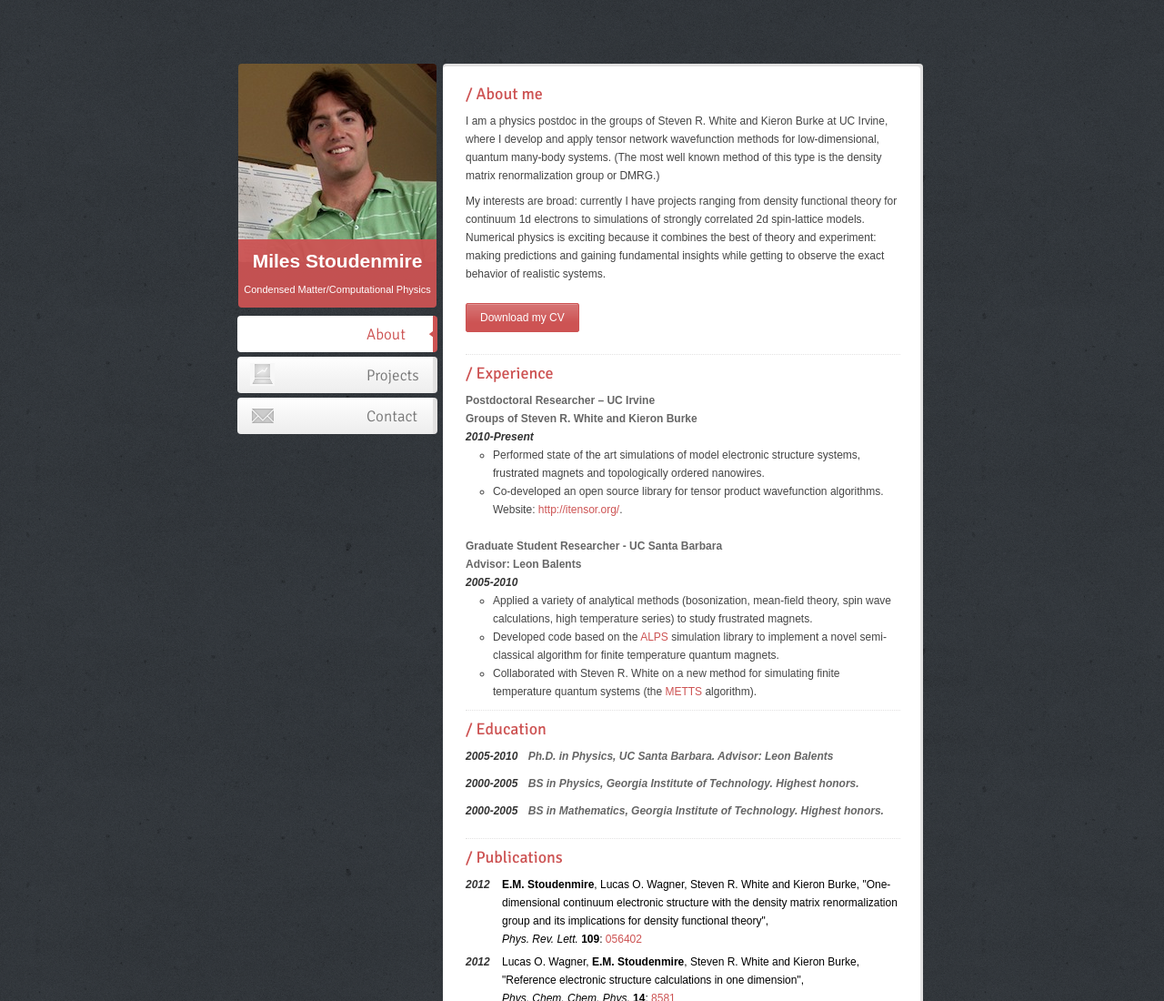
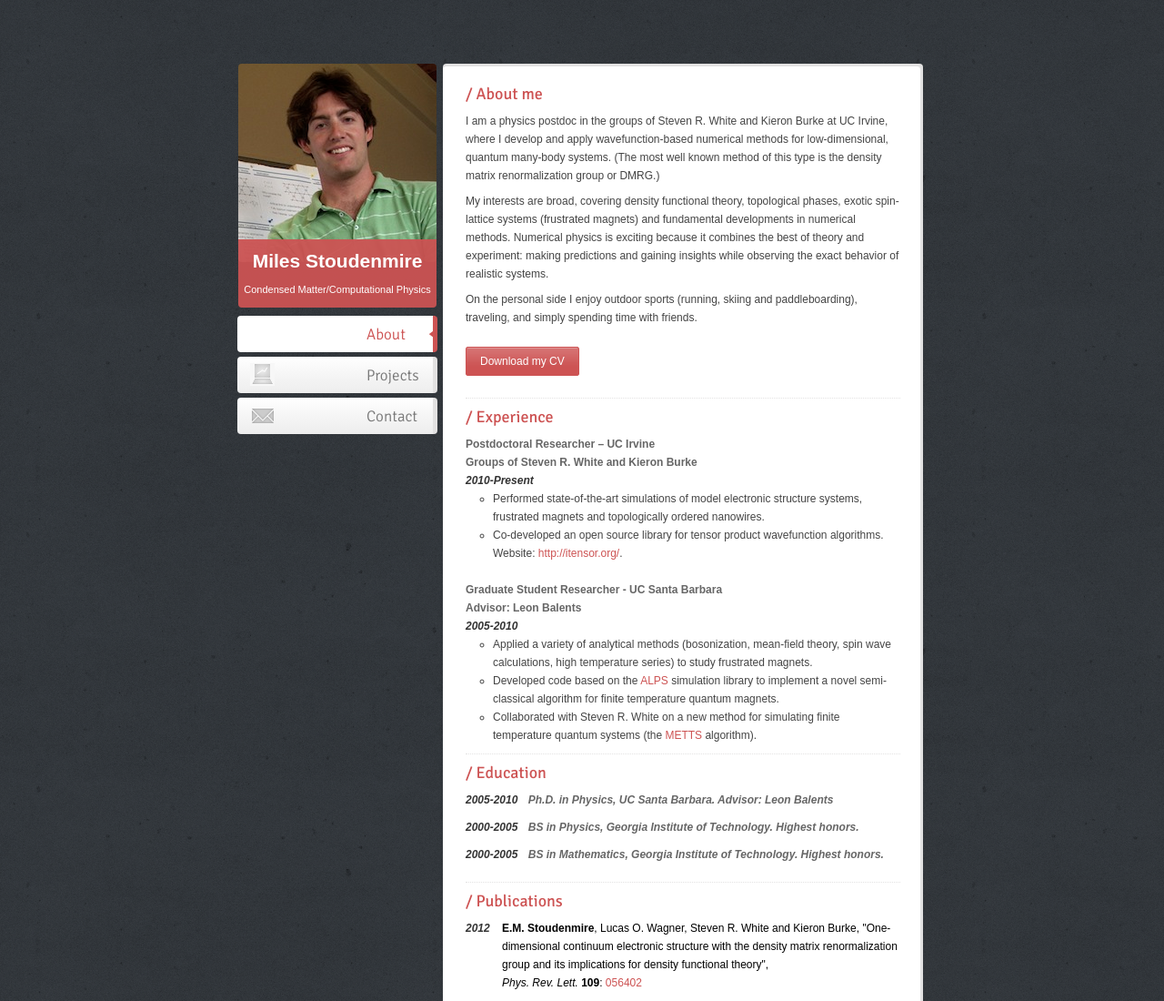
Before and after one commit to emstoudenmire/homepage, a plain HTML site: page index.html in a window 1280 px wide. Shown: the top 1100 px of the page at 91% size. Drawn offline with Linux system fonts and the light colour scheme; some packages are replaced by stand-ins of ours.

Commit message:
Some updates to the text

```diff
--- a/index.html
+++ b/index.html
@@ -98,15 +98,19 @@
 				<h1>/ About me</h1>
 				<p>
                 I am a physics postdoc in the groups of Steven R. White and Kieron Burke at UC Irvine,
-                where I develop and apply tensor network wavefunction methods for low-dimensional, quantum many-body
+                where I develop and apply wavefunction-based numerical methods for low-dimensional, quantum many-body
                 systems. (The most well known method of this type is the density matrix renormalization group or DMRG.)
                 </p>
                 <p>
-                My interests are broad: currently I have projects ranging from density functional theory for
-                continuum 1d electrons to simulations of strongly correlated 2d spin-lattice models.
+                My interests are broad, covering density functional theory, topological phases, exotic spin-lattice
+                systems (frustrated magnets) and fundamental developments in numerical methods.
                 Numerical physics is exciting because it combines the best of theory and experiment:
-                making predictions and gaining fundamental insights while getting to observe the exact behavior
+                making predictions and gaining insights while observing the exact behavior
                 of realistic systems.
+                </p>
+				<p>
+                On the personal side I enjoy outdoor sports (running, skiing and paddleboarding), traveling,
+                and simply spending time with friends.
                 </p>
                 </br>
                 <a  class="vcardButton" href="emstoudenmire_cv.pdf">Download my CV</a></br>
@@ -130,7 +134,7 @@
                             <h4>Groups of Steven R. White and <span class="mbox">Kieron Burke</span></h4>
 							<h6>2010-Present</h6>
                             <ul>
-                            <li>Performed state of the art simulations of model electronic
+                            <li>Performed state-of-the-art simulations of model electronic
                             structure systems, frustrated magnets and topologically ordered nanowires.</li>
                             <li>Co-developed an open source library for tensor product wavefunction algorithms.
                             Website: <a target="_blank" href="http://itensor.org/">http://itensor.org/</a>.</li>
@@ -271,7 +275,7 @@
                         systems in 1d and 2d, but provide an intuitive picture of thermal quantum states.
                         There is a wealth of systems waiting to be studied with METTS including frustrated
                         spin-lattice models and real-space electronic wires. We are also
-                        investigating powerful new METTS-based algorithms that will give us more power to push
+                        investigating powerful new METTS-based algorithms that will enable us to go farther into
                         into two dimensions.
                         </p>
                         <h4>More Reading:</h4>
@@ -334,6 +338,9 @@
                         but its flexibility has enabled us to extend DMRG in ways that would be unimaginable with any other approach.
                         It is also ideally suited for developing next-generation tensor network algorithms such as
                         PEPS, <a href="http://link.aps.org/doi/10.1103/PhysRevB.79.144108" target="_blank">MERA</a>, and METTS (see above).
+                        </p>
+                        <p>
+                        See a list of <a href="http://itensor.org/docs.cgi?page=papers" target="_blank">papers written using ITensor</a>.
                         </p>
                      </section>
 
```
